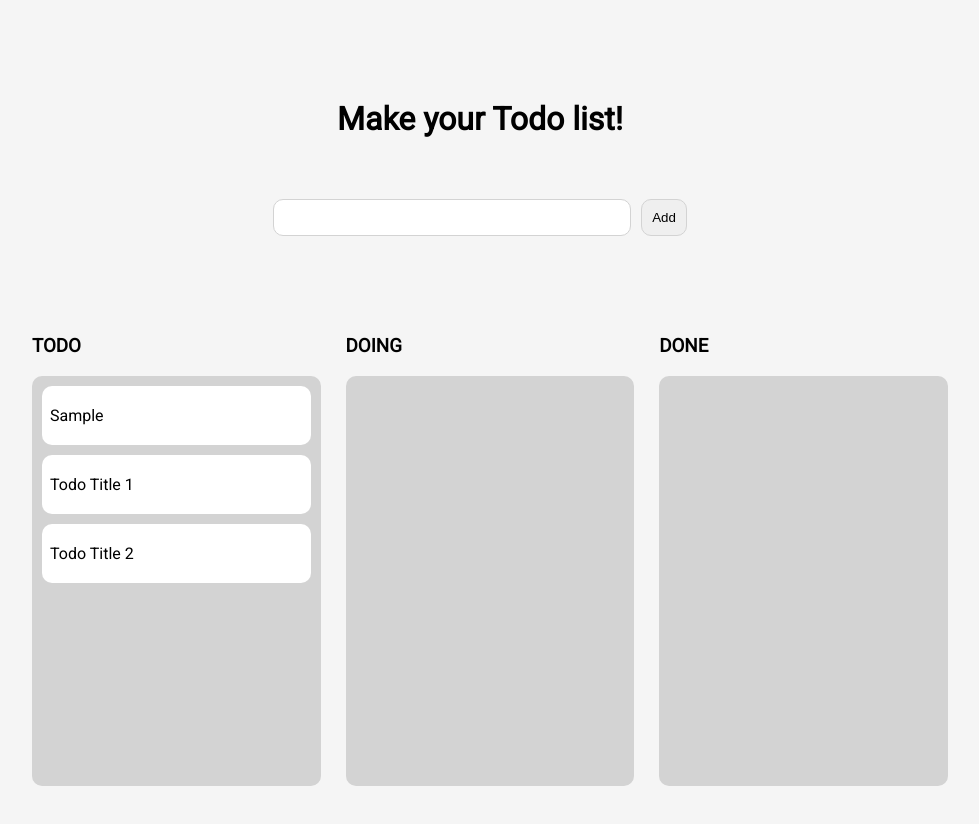
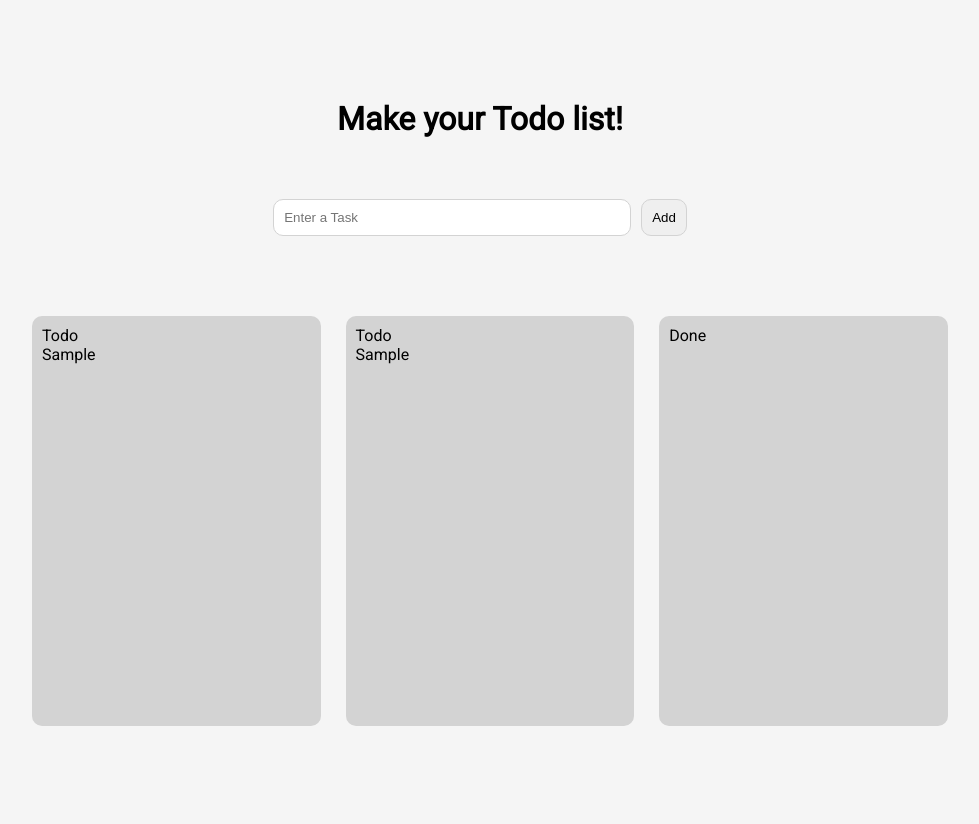
Before and after one commit to lsenaa/DnD-Kanban-board, a React (Create React App) app: page / in a window 1280 px wide. Both pictures are taken after typing "Sample" into the empty fields and a click on the button "Add". Shown: the top 824 px of the page, without its empty margins (160-1139 px from the left). Built offline with nearby package versions, Linux system fonts and the light colour scheme.

Commit message:
Refactor 컴포넌트 분리

```diff
--- a/src/App.js
+++ b/src/App.js
@@ -1,95 +1,76 @@
 import React, { useState } from "react";
 import "./App.css";
-import { DragDropContext, Droppable, Draggable } from "react-beautiful-dnd";
+import { DragDropContext } from "react-beautiful-dnd";
 import { v4 as uuidv4 } from "uuid";
-import _ from "lodash";
-
-const item = {
-  id: uuidv4(),
-  name: "Todo Title 1",
-};
-
-const item2 = {
-  id: uuidv4(),
-  name: "Todo Title 2",
-};
+import TodoInput from "./components/TodoInput";
+import TodoList from "./components/TodoList";
 
 function App() {
-  const [text, setText] = useState("");
-  const [state, setState] = useState({
-    todo: {
-      title: "TODO",
-      items: [item, item2],
-    },
-    "in-progress": {
-      title: "DOING",
-      items: [],
-    },
-    done: {
-      title: "DONE",
-      items: [],
-    },
-  });
+  const [todo, setTodo] = useState("");
+  const [todos, setTodos] = useState([]);
+  const [doingTodos, setDoingTodos] = useState([]);
+  const [CompletedTodos, setCompletedTodos] = useState([]);
 
-  const handleDragEnd = ({ destination, source }) => {
-    if (!destination) return;
+  const handleDragEnd = (result) => {
+    const { destination, source } = result;
+
+    console.log(result);
+
+    if (!destination) {
+      return;
+    }
 
     if (
-      destination.index === source.index &&
-      destination.droppableId === source.droppableId
-    )
+      destination.droppableId === source.droppableId &&
+      destination.index === source.index
+    ) {
       return;
+    }
 
-    const itemCopy = { ...state[source.droppableId].items[source.index] };
-    setState((prev) => {
-      prev = { ...prev };
-      prev[source.droppableId].items.splice(source.index, 1);
+    let add;
+    let active = todos;
+    let complete = CompletedTodos;
+    // Source Logic
+    if (source.droppableId === "TodosList") {
+      add = active[source.index];
+      active.splice(source.index, 1);
+    } else {
+      add = complete[source.index];
+      complete.splice(source.index, 1);
+    }
 
-      prev[destination.droppableId].items.splice(
-        destination.index,
-        0,
-        itemCopy
-      );
+    // Destination Logic
+    if (destination.droppableId === "TodosList") {
+      active.splice(destination.index, 0, add);
+    } else {
+      complete.splice(destination.index, 0, add);
+    }
 
-      return prev;
-    });
+    setCompletedTodos(complete);
+    setTodos(active);
   };
 
-  const addItem = () => {
-    setState((prev) => {
-      return {
-        ...prev,
-        todo: {
-          title: "TODO",
-          items: [
-            {
-              id: uuidv4(),
-              name: text,
-            },
-            ...prev.todo.items,
-          ],
-        },
-      };
-    });
-    setText("");
+  const addItem = (e) => {
+    e.preventDefault();
+    if (todo) {
+      setTodos([...todos, { id: uuidv4(), todo, isDone: false }]);
+      setTodo("");
+    }
   };
 
   return (
     <div className="App">
       <h1 className="title">Make your Todo list!</h1>
-      <div className="todo-input">
-        <input
-          className="input"
-          type="text"
-          value={text}
-          onChange={(e) => setText(e.target.value)}
+      <TodoInput todo={todo} setTodo={setTodo} addItem={addItem} />
+      <DragDropContext onDragEnd={handleDragEnd}>
+        {/* <div className="todo-columns"> */}
+        <TodoList
+          todos={todos}
+          setTodos={setTodos}
+          CompletedTodos={CompletedTodos}
+          setCompletedTodos={setCompletedTodos}
         />
-        <button className="button" onClick={addItem}>
-          Add
-        </button>
-      </div>
-      <div className="todo-columns">
-        <DragDropContext onDragEnd={handleDragEnd}>
+        {/* <DragDropContext onDragEnd={handleDragEnd}>
           {_.map(state, (data, key) => {
             return (
               <div className="column" key={key}>
@@ -136,8 +117,9 @@
               </div>
             );
           })}
-        </DragDropContext>
-      </div>
+        </DragDropContext> */}
+        {/* </div> */}
+      </DragDropContext>
     </div>
   );
 }
--- /dev/null
+++ b/src/components/SingleTodo.js
@@ -0,0 +1,83 @@
+import React, { useEffect, useState } from "react";
+import { useRef } from "react";
+// import { AiFillEdit, AiFillDelete } from "react-icons/ai";
+// import { MdDone } from "react-icons/md";
+import { Draggable } from "react-beautiful-dnd";
+
+const SingleTodo = ({ index, todo, todos, setTodos }) => {
+  const [edit, setEdit] = useState(false);
+  const [editTodo, setEditTodo] = useState(todo.todo);
+
+  const inputRef = useRef(null);
+  useEffect(() => {
+    inputRef.current?.focus();
+  }, [edit]);
+
+  const handleEdit = (e, id) => {
+    e.preventDefault();
+    setTodos(
+      todos.map((todo) => (todo.id === id ? { ...todo, todo: editTodo } : todo))
+    );
+    setEdit(false);
+  };
+
+  const handleDelete = (id) => {
+    setTodos(todos.filter((todo) => todo.id !== id));
+  };
+
+  const handleDone = (id) => {
+    setTodos(
+      todos.map((todo) =>
+        todo.id === id ? { ...todo, isDone: !todo.isDone } : todo
+      )
+    );
+  };
+
+  return (
+    <Draggable draggableId={todo.id.toString()} index={index}>
+      {(provided, snapshot) => (
+        <form
+          onSubmit={(e) => handleEdit(e, todo.id)}
+          {...provided.draggableProps}
+          {...provided.dragHandleProps}
+          ref={provided.innerRef}
+          // className="droppable-col"
+          className={`todos__single ${snapshot.isDragging ? "drag" : ""}`}
+        >
+          {edit ? (
+            <input
+              value={editTodo}
+              onChange={(e) => setEditTodo(e.target.value)}
+              className="todos__single--text"
+              ref={inputRef}
+            />
+          ) : todo.isDone ? (
+            <s className="todos__single--text">{todo.todo}</s>
+          ) : (
+            <span className="todos__single--text">{todo.todo}</span>
+          )}
+          <div>
+            <span
+              className="icon"
+              onClick={() => {
+                if (!edit && !todo.isDone) {
+                  setEdit(!edit);
+                }
+              }}
+            >
+              {/* <AiFillEdit /> */}
+            </span>
+            <span className="icon" onClick={() => handleDelete(todo.id)}>
+              {/* <AiFillDelete /> */}
+            </span>
+            <span className="icon" onClick={() => handleDone(todo.id)}>
+              {/* <MdDone /> */}
+            </span>
+          </div>
+        </form>
+      )}
+    </Draggable>
+  );
+};
+
+export default SingleTodo;
--- /dev/null
+++ b/src/components/TodoInput.js
@@ -0,0 +1,20 @@
+import React from "react";
+
+const TodoInput = ({ todo, setTodo, addItem }) => {
+  return (
+    <div className="todo-input">
+      <input
+        className="input"
+        type="text"
+        placeholder="Enter a Task"
+        value={todo}
+        onChange={(e) => setTodo(e.target.value)}
+      />
+      <button className="button" onClick={addItem}>
+        Add
+      </button>
+    </div>
+  );
+};
+
+export default TodoInput;
--- /dev/null
+++ b/src/components/TodoList.js
@@ -0,0 +1,91 @@
+import React from "react";
+import SingleTodo from "./SingleTodo";
+import { Droppable } from "react-beautiful-dnd";
+import "./styles.css";
+
+const TodoList = ({ todos, setTodos, CompletedTodos, setCompletedTodos }) => {
+  return (
+    <div className="todo-columns">
+      <div className="column">
+        <Droppable droppableId="TodosList">
+          {(provided, snapshot) => (
+            <div
+              className={`droppable-col ${
+                snapshot.isDraggingOver && "dragging"
+              }`}
+              ref={provided.innerRef}
+              {...provided.droppableProps}
+            >
+              <span className="todos__heading">Todo</span>
+              {todos?.map((todo, index) => (
+                <SingleTodo
+                  index={index}
+                  todos={todos}
+                  todo={todo}
+                  key={todo.id}
+                  setTodos={setTodos}
+                />
+              ))}
+              {provided.placeholder}
+            </div>
+          )}
+        </Droppable>
+      </div>
+      <div className="column">
+        <Droppable droppableId="InProgress">
+          {(provided, snapshot) => (
+            <div
+              className={`droppable-col ${
+                snapshot.isDraggingOver && "dragging"
+              }`}
+              ref={provided.innerRef}
+              {...provided.droppableProps}
+            >
+              <span className="todos__heading">Todo</span>
+              {todos?.map((todo, index) => (
+                <SingleTodo
+                  index={index}
+                  todos={todos}
+                  todo={todo}
+                  key={todo.id}
+                  setTodos={setTodos}
+                />
+              ))}
+              {provided.placeholder}
+            </div>
+          )}
+        </Droppable>
+      </div>
+      <div className="column">
+        <Droppable droppableId="TodosDone">
+          {(provided, snapshot) => (
+            <div
+              ref={provided.innerRef}
+              {...provided.droppableProps}
+              // className={`todos  ${
+              //   snapshot.isDraggingOver ? "dragcomplete" : "remove"
+              // }`}
+              className={`droppable-col ${
+                snapshot.isDraggingOver && "dragging"
+              }`}
+            >
+              <span className="todos__heading">Done</span>
+              {CompletedTodos?.map((todo, index) => (
+                <SingleTodo
+                  index={index}
+                  todos={CompletedTodos}
+                  todo={todo}
+                  key={todo.id}
+                  setTodos={setCompletedTodos}
+                />
+              ))}
+              {provided.placeholder}
+            </div>
+          )}
+        </Droppable>
+      </div>
+    </div>
+  );
+};
+
+export default TodoList;
--- /dev/null
+++ b/src/components/styles.css
@@ -0,0 +1,58 @@
+.todo-input {
+  width: 100%;
+  margin: 40px 0 80px 0;
+  display: flex;
+  justify-content: center;
+}
+
+.todo-input .input {
+  width: 30%;
+  padding: 10px;
+  border-radius: 10px;
+  border: 1px solid lightgrey;
+  outline: none;
+}
+
+.todo-input .button {
+  padding: 0 10px;
+  border-radius: 10px;
+  border: 1px solid lightgrey;
+  margin-left: 10px;
+  cursor: pointer;
+}
+
+.todo-columns {
+  width: 80%;
+  display: flex;
+  justify-content: space-between;
+}
+
+.App .column {
+  width: 30%;
+}
+
+.droppable-col {
+  width: 100%;
+  background-color: lightgrey;
+  padding: 10px 10px 0 10px;
+  border-radius: 10px;
+  display: flex;
+  flex-direction: column;
+  min-height: 400px;
+}
+
+.droppable-col.dragging {
+  background-color: rgb(125, 153, 162);
+}
+
+.item {
+  margin-bottom: 10px;
+  background-color: white;
+  padding: 20px 8px;
+  border-radius: 10px;
+  user-select: none;
+}
+
+.item.dragging {
+  box-shadow: 5px 5px 5px gray;
+}
```
